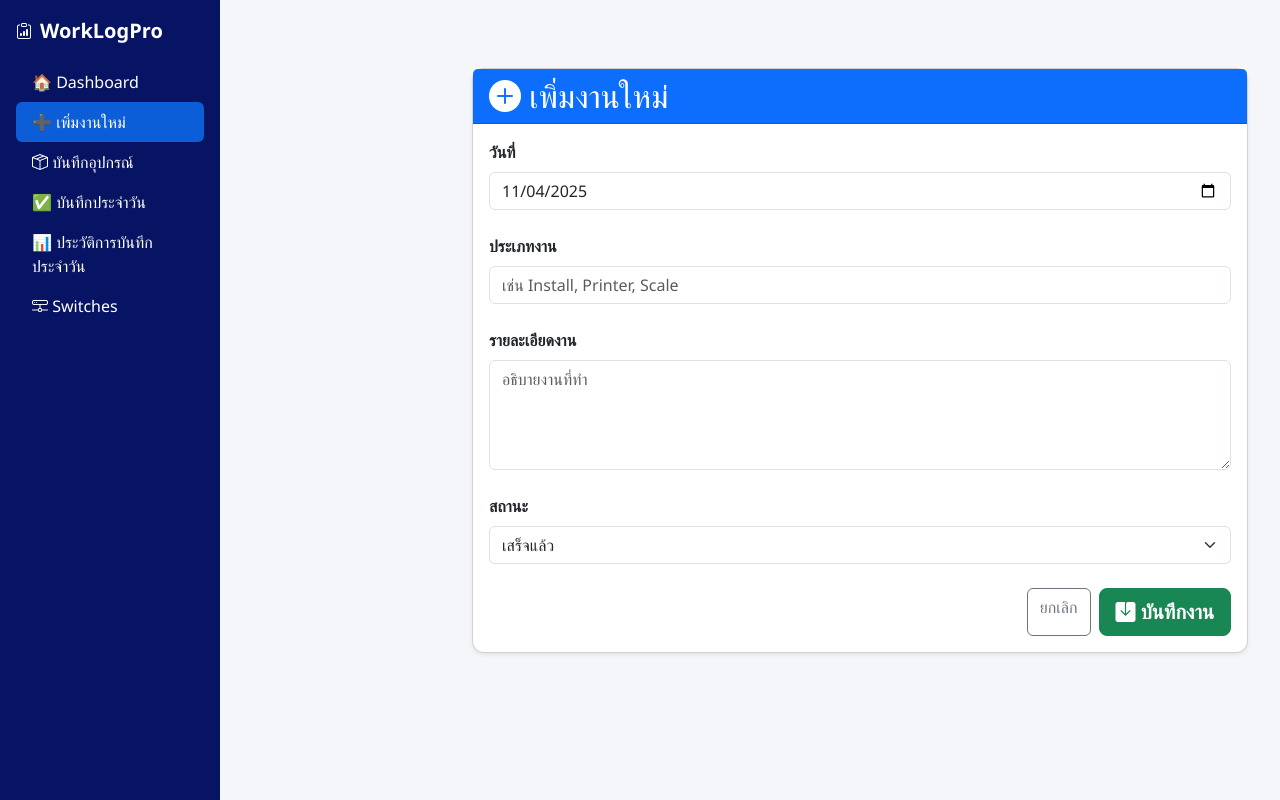
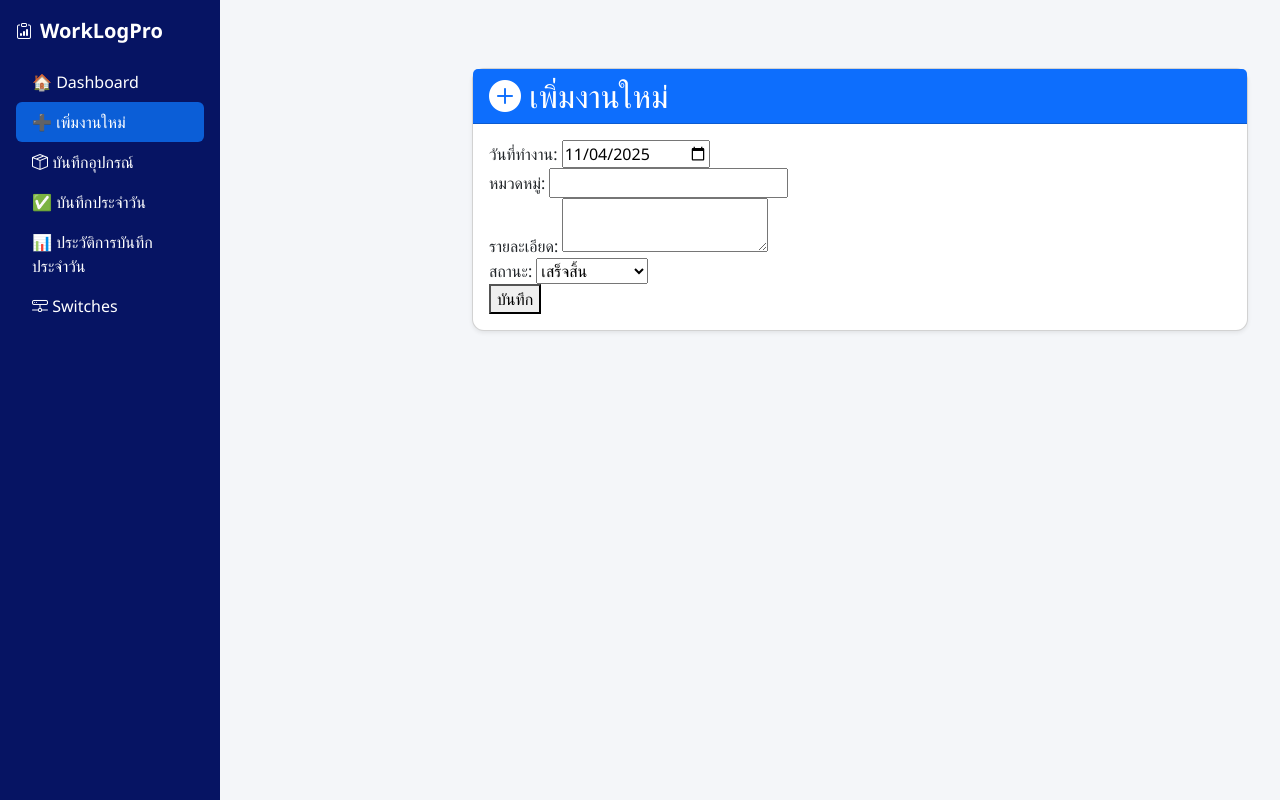
Before and after one commit to Pugso9999/work_app, a Flask app: page /add in a window 1280 px wide. Run offline with Flask 3, Linux system fonts and the light colour scheme; some libraries are stand-ins or nearby versions.

Commit message:
แก้ไข dashboard, เพิ่มกราฟ, แก้ไขปัญหาสถานะงาน

```diff
--- a/app.py
+++ b/app.py
@@ -109,31 +109,11 @@ def index():
     conn = get_db_connection()
     cur = conn.cursor()
 
-    date_filter = request.args.get("date")
-    status_filter = request.args.get("status")
-    category_filter = request.args.get("category_filter")
-    keyword = request.args.get("keyword")
-
-    query = "SELECT id, work_date, category, description, status FROM work_logs WHERE 1=1"
-    params = []
-
-    if date_filter:
-        query += " AND work_date=%s"
-        params.append(date_filter)
-    if status_filter:
-        query += " AND status=%s"
-        params.append(status_filter)
-    if category_filter:
-        query += " AND category=%s"
-        params.append(category_filter)
-    if keyword:
-        query += " AND (category ILIKE %s OR description ILIKE %s)"
-        params.extend([f"%{keyword}%", f"%{keyword}%"])
-
-    query += " ORDER BY id DESC"
-    cur.execute(query, params)
+    logs_query = "SELECT id, work_date, category, description, status FROM work_logs ORDER BY id DESC"
+    cur.execute(logs_query)
     logs = cur.fetchall()
 
+    # นับจำนวนงานตามสถานะ
     cur.execute("SELECT COUNT(*) FROM work_logs WHERE status='done'")
     done = cur.fetchone()['count']
     cur.execute("SELECT COUNT(*) FROM work_logs WHERE status='in progress'")
@@ -142,7 +122,19 @@ def index():
     pending = cur.fetchone()['count']
 
     conn.close()
+
+    # แปลงสถานะจากอังกฤษ -> ไทย
+    status_dict = {
+        'done': 'เสร็จสิ้น',
+        'in progress': 'กำลังดำเนินการ',
+        'pending': 'รอดำเนินการ'
+    }
+
+    for log in logs:
+        log['status_th'] = status_dict.get(log['status'], log['status'])
+
     return render_template("index.html", logs=logs, done=done, in_progress=in_progress, pending=pending)
+
 
 
 # ---------------------------------
@@ -229,7 +221,9 @@ def delete(id):
     conn.commit()
     conn.close()
     auto_backup_db()
+    flash("ลบงานเรียบร้อยแล้ว", "success")
     return redirect("/")
+
 
 
 # ---------------------------------
--- a/templates/add.html
+++ b/templates/add.html
@@ -6,34 +6,26 @@
       <h2 class="mb-0"><i class="bi bi-plus-circle-fill"></i> เพิ่มงานใหม่</h2>
     </div>
     <div class="card-body">
-      <form method="POST" class="needs-validation" novalidate>
-        <div class="mb-4">
-          <label for="work_date" class="form-label fw-bold">วันที่</label>
-          <input type="date" class="form-control" id="work_date" name="work_date" value="{{ today }}" required>
-          <div class="invalid-feedback">กรุณาเลือกวันที่</div>
-        </div>
-        <div class="mb-4">
-          <label for="category" class="form-label fw-bold">ประเภทงาน</label>
-          <input type="text" class="form-control" id="category" name="category" placeholder="เช่น Install, Printer, Scale">
-        </div>
-        <div class="mb-4">
-          <label for="description" class="form-label fw-bold">รายละเอียดงาน</label>
-          <textarea class="form-control" id="description" name="description" rows="4" placeholder="อธิบายงานที่ทำ" required></textarea>
-          <div class="invalid-feedback">กรุณากรอกรายละเอียดงาน</div>
-        </div>
-        <div class="mb-4">
-          <label for="status" class="form-label fw-bold">สถานะ</label>
-          <select class="form-select" id="status" name="status">
-            <option value="done" selected>เสร็จแล้ว</option>
-            <option value="in progress">กำลังทำ</option>
-            <option value="pending">รอดำเนินการ</option>
-          </select>
-        </div>
-        <div class="d-flex justify-content-end gap-2">
-          <a href="/" class="btn btn-outline-secondary">ยกเลิก</a>
-          <button type="submit" class="btn btn-success btn-lg fw-bold"><i class="bi bi-save-fill"></i> บันทึกงาน</button>
-        </div>
-      </form>
+      <form method="POST">
+    <label>วันที่ทำงาน:</label>
+    <input type="date" name="work_date" value="{{ today }}" required><br>
+
+    <label>หมวดหมู่:</label>
+    <input type="text" name="category"><br>
+
+    <label>รายละเอียด:</label>
+    <textarea name="description" required></textarea><br>
+
+    <label>สถานะ:</label>
+    <select name="status" required>
+        <option value="done">เสร็จสิ้น</option>
+        <option value="in progress">กำลังดำเนินการ</option>
+        <option value="pending">รอดำเนินการ</option>
+    </select><br>
+
+    <button type="submit">บันทึก</button>
+</form>
+
     </div>
   </div>
 </div>
```
Also changed, not shown: templates/edit.html (+20 -24 lines), templates/index.html (+8 -9 lines).
